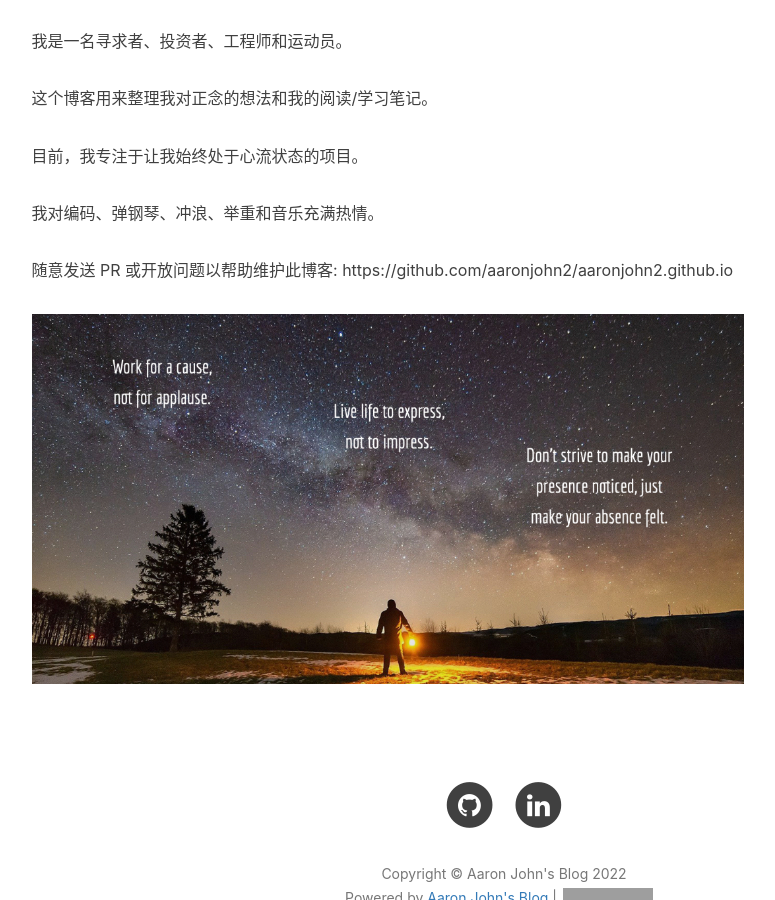
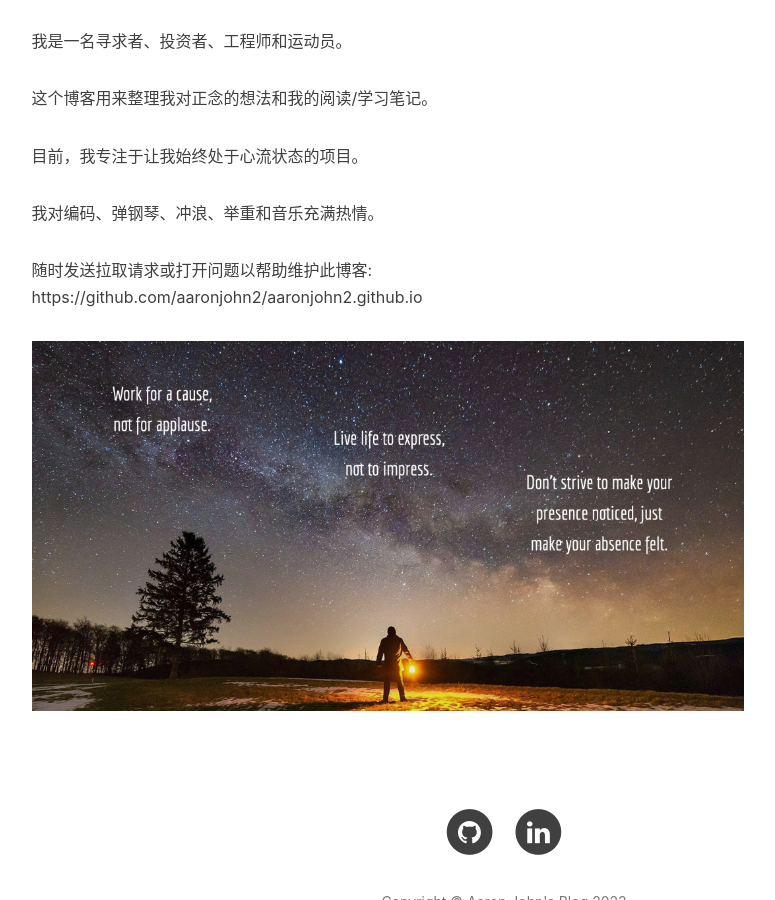
Before and after one commit to aaronjohn2/aaronjohn2.github.io, a Jekyll site: the page built from about.html, in a window 1280 px wide and 900 px high, scrolled down 1347 px. Shown: the whole window, without its empty margins (136-911 px from the left). Built offline with Jekyll 4.4.1, drawn with Linux system fonts in a browser that asks for light colours; nearby versions of some CDN libraries; comment, search, counter and statistics services are not loaded; some of the changed lines change nothing that is shown; grey boxes are pictures that could not be loaded.

Commit message:
Update zh.md

```diff
--- a/_includes/about/zh.md
+++ b/_includes/about/zh.md
@@ -8,6 +8,6 @@
 
 我对编码、弹钢琴、冲浪、举重和音乐充满热情。
 
-随意发送 PR 或开放问题以帮助维护此博客: https://github.com/aaronjohn2/aaronjohn2.github.io
+随时发送拉取请求或打开问题以帮助维护此博客: https://github.com/aaronjohn2/aaronjohn2.github.io
 
 ![](/assets/quote.jpg)
```
